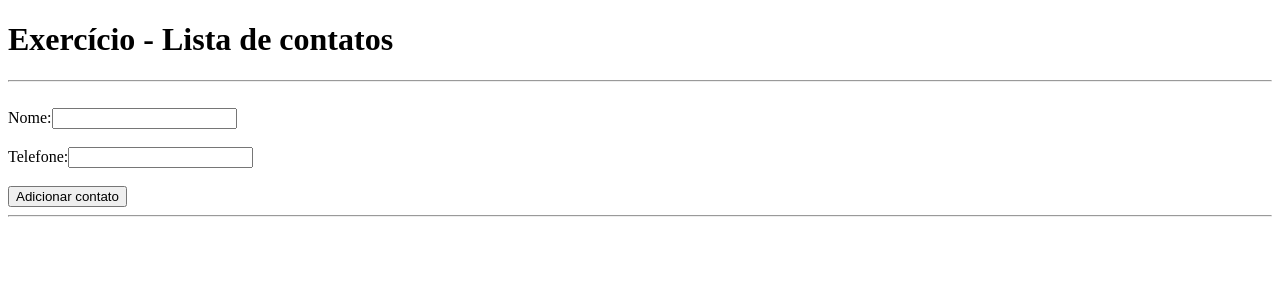
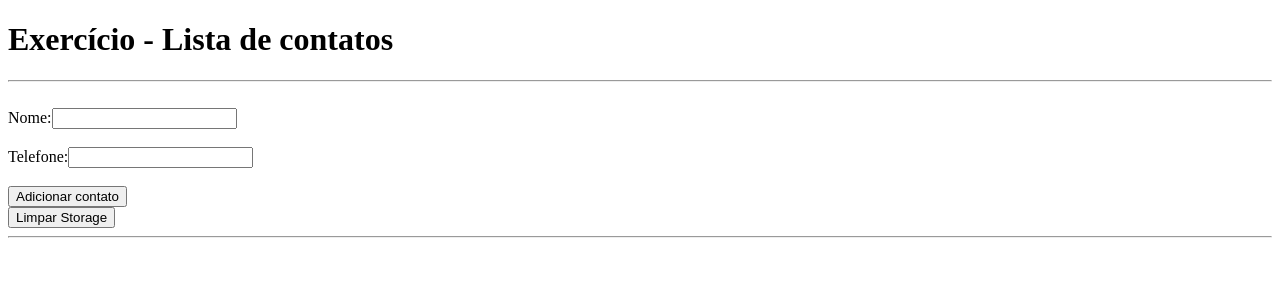
Before and after one commit to cesarfreitax/reactLessons, a React (Vite) app: page / in a window 1280 px wide. Shown: the top 300 px of the page. Built offline with nearby package versions, Linux system fonts and the light colour scheme.

Commit message:
update studying more about localstorage

```diff
--- a/src/App.jsx
+++ b/src/App.jsx
@@ -51,6 +51,10 @@ function App() {
         }
     }
 
+    const limparStorage = () => {
+        setListaContatos([]);
+    }
+
     // persistencia do state
     // carregar lista de contatos no localStorage
     useEffect(() => {
@@ -81,6 +85,8 @@ function App() {
             <br />
             <button onClick={adicionarContato}>Adicionar contato</button>
             <br />
+            <button onClick={limparStorage}>Limpar Storage</button>
+            <br />
             <hr />
             <br />
             {listaContatos.map(contato => {
```
